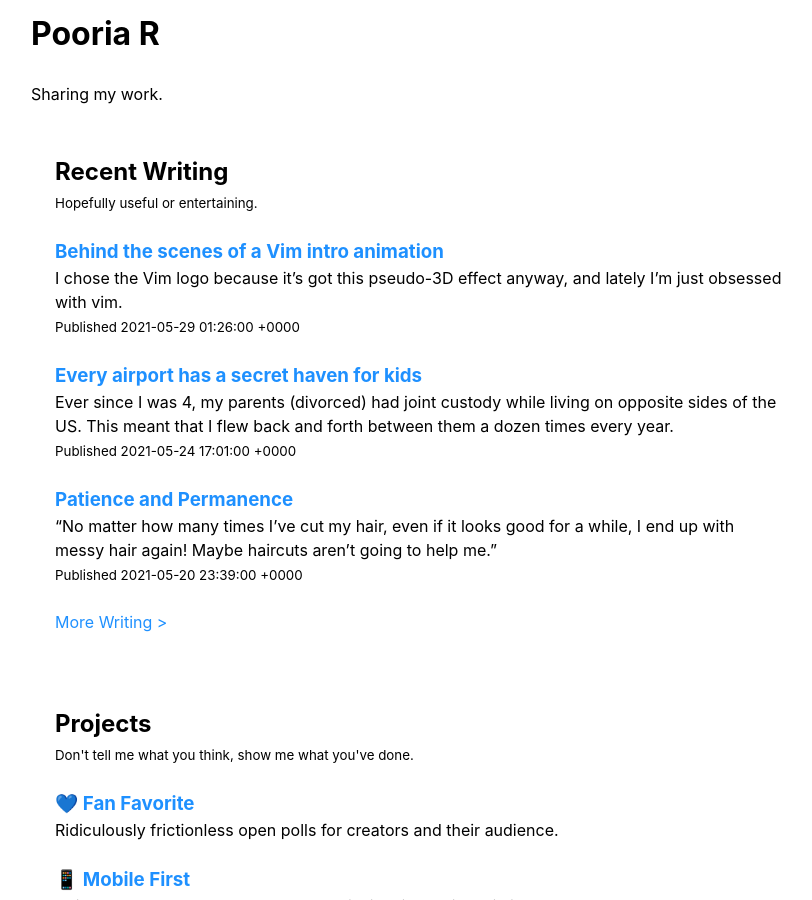
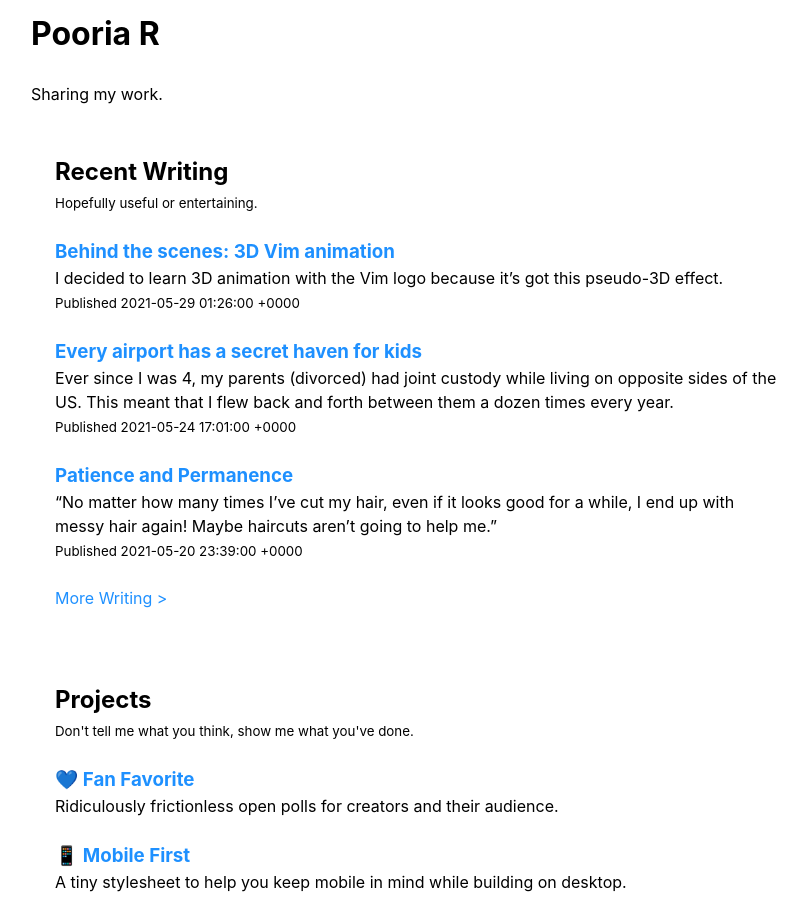
Before and after one commit to pooriajr/pooriar, a Jekyll site: the page built from index.html, in a window 1280 px wide and 900 px high. Shown: the whole window, without its empty margins (219-1031 px from the left). Built offline with Jekyll 4.4.1, drawn with Linux system fonts in a browser that asks for light colours; some of the changed lines change nothing that is shown.

Commit message:
updated blog

```diff
--- a/_posts/2021-05-28-creating-a-3d-vim-startup-animation.md
+++ b/_posts/2021-05-28-behind-the-scenes-vim-animation.md
@@ -1,10 +1,12 @@
 ---
 layout: post
-title: Behind the scenes of a Vim intro animation
+title: "Behind the scenes: 3D Vim animation"
 date: 2021-05-28 20:26 -0500
 ---
 
-I chose the Vim logo because it's got this pseudo-3D effect anyway, and lately I'm just obsessed with vim.
+I decided to learn 3D animation with the Vim logo because it's got this pseudo-3D effect.
+
+Actually, that's a lie, I'm just obsessed with vim.
 
 ![vim logo](/assets/images/posts/vim-logo.png)
 
@@ -18,13 +20,32 @@
 
 ![vim logo](/assets/images/posts/logo-wireframe-2.gif)
 
+Here's an interactive version of the model. You can spin it around!
+
+<script type="module" src="https://unpkg.com/@google/model-viewer/dist/model-viewer.min.js"></script>
+
+<div class="resp-container">
+<model-viewer
+    class="resp-iframe"
+    src="/assets/models/vim.glb"
+    poster="/assets/models/vim-poster.png"
+    disable-zoom
+    camera-controls
+    auto-rotate-delay='0'
+    interaction-prompt-threshold="1000"
+    ar
+    ar-modes="webxr scene-viewer quick-look"
+    auto-rotate >
+</model-viewer>
+</div>
+
 ## Materials and Lighting
 
-Then I added real-world material properties to the shapes. In simple terms, I told the program that the diamond is green and super reflective, while the V is rough and metallic.
+Then I added real-world material properties to the shapes. In simple terms, I told the program that the diamond is green and reflective, while the V is rough and metallic.
 
 Materials are only half of the equation; you need lights for the materials to react to.
 
-I use a "Sun light" that lights the whole scene from the camera's perspective, and a "Rim light" which is a green spotlight aimed at the back of the logo. The point of the Rim light is to do what every designer can only hope for: make the logo "pop".
+I use a "Sun light" that lights the whole scene from the camera's perspective, and a "Rim light" which is a green spotlight aimed at the back of the logo. The purpose of the Rim light is to do what *every designer must do*: make the logo "pop".
 
 ![vim logo](/assets/images/posts/vim-lights.png)
 
@@ -38,7 +59,7 @@
 
 ![](/assets/images/posts/gamecube.gif)
 
-My first attempt was promising, but didn't feel as lively as I envisioned.
+My first attempt was promising, but didn't feel lively enough.
 
 <video controls>
     <source src="/assets/images/posts/without-tilt.mp4"
@@ -46,7 +67,7 @@
     Sorry, your browser doesn't support embedded videos.
 </video>
 
-Looking back at the Gamecube logo I realized I was missing the forward tilt on impact. After adding that, with a little extra bounce, it felt better.
+Looking back at the Gamecube animation I realized I was missing the forward tilt on impact. After adding tilt (plus a little extra bounce) the movement felt right.
 
 <video controls>
     <source src="/assets/images/posts/with-tilt.mp4"
@@ -92,10 +113,6 @@
 
 I'm calling this one complete.
 
-Thanks for reading!
-
-.
-
 .
 
 .
@@ -110,15 +127,15 @@
 
 It would be slower.
 
-Approximately 36000% slower.
-36000
+Approximately *36000%* slower.
+
 But what if...?
 
 ![](/assets/images/posts/one-eternity-later.jpg)
 
 OK!
 
-The render finished. But it didn't even look much better. Perhaps with a tiny bit of post-processing...
+The render finished. But it didn't even look much better. Perhaps with a tiny bit more work...
 
 ![](/assets/images/posts/5-hours-later.jpg)
 
@@ -126,15 +143,15 @@
 
 I learned *a lot* about post-processing in Blender.
 
-Here's the final setup that got me the lighting, colors, and visual effects that I wanted.
+Post processing is cool because it's all happening in 2d, so changes are faster and easier than working in 3D. It also gives you a lot of control over the final result.
+
+But it's still a lot to figure out!
 
 ![](/assets/images/posts/vim-compositing.png)
 
-If you're not familiar with node-based-post-processing, just think of it like a chain of advanced Instagram filters all layered into one final image.
+If you're totally confused, think of it like a chain of advanced Instagram filters, all building up into one final image.
 
-Except instead of one image, the filters are applied to every frame of a video.
-
-And here's the REAL final result:
+And here's the *real* final result:
 
 <video controls>
     <source src="/assets/images/posts/vim-final.mp4"
@@ -142,7 +159,9 @@
     Sorry, your browser doesn't support embedded videos.
 </video>
 
-I spent way more time on this than I had planned, but I'm so satisfied with the result that it was totally worth it.
+I spent an unreasonable amount of time on this, but the result feels worth it.
+
+If you enjoyed this, shoot me an email at [pooria@hey.com](mailto:pooria@hey.com). I only have a couple regular readers (Hi, Mom! 👋) so every little message means a lot!
 
 Thanks for reading!
 
```
